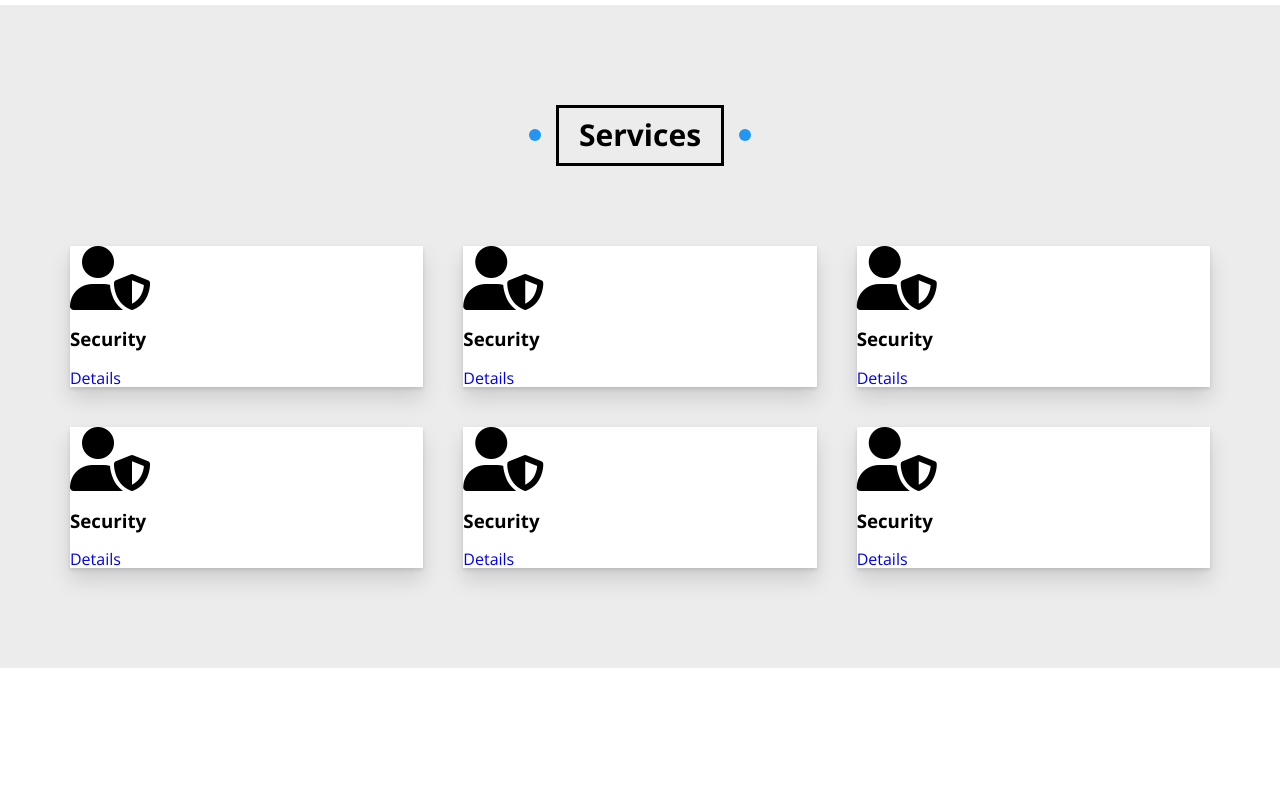
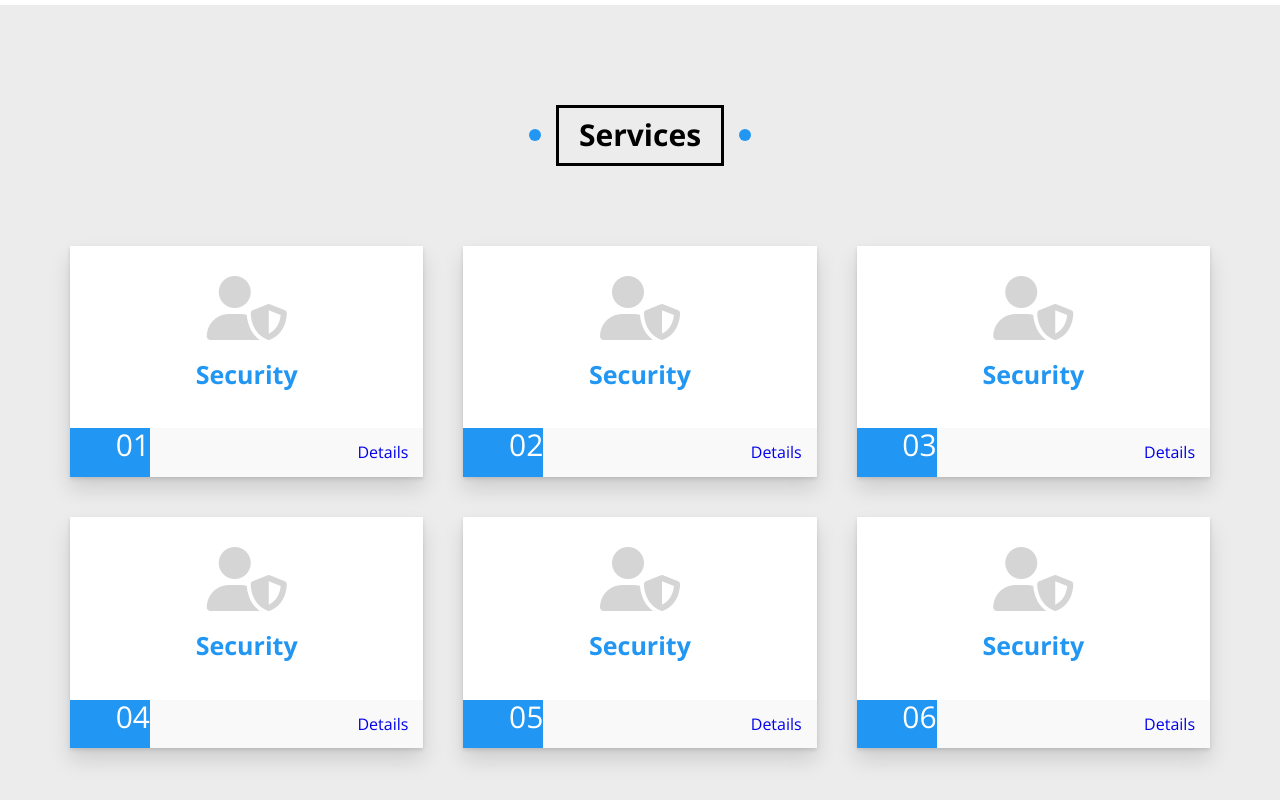
Before and after one commit to Ibra-him-elgharras/Template-42, a plain HTML site: page index.html in a window 1280 px wide. Shown: the part 6616-7416 px from the top of the page. Before the commit the page ends 7284 px from the top, so only its background shows below. Drawn offline with nearby package versions, Linux system fonts and the light colour scheme.

Commit message:
services-3

```diff
--- a/CSS/ibeld.css
+++ b/CSS/ibeld.css
@@ -702,6 +702,47 @@ ul{
     box-shadow: 0 12px 20px 0 rgb(0 0 0 / 13%),
                 0 2px 4px rgb(0 0 0 / 12%);
     counter-increment: services;
+    transition: var(--main-transition);
+    position: relative;
+}
+.services .box:hover{
+    content: '';
+    left: 50%;
+    transform: translateX(-50%);
+    height: 3px;
+    top: -3px;
+    background-color: var(--main-color);
+    position: absolute;
+    width: 0;
+}
+.services .box .info::before{
+    content: '0' counter(services);
+    position: absolute;
+    background-color: var(--main-color);
+    color: white;
+    left: 0;
+    top: 0;
+    height: 100%;
+    width: 80px;
+    font-size: 30px;
+}
+.services .box > i{
+    margin: 30px auto 20px;
+    display: block;
+    text-align: center;
+    color: #d5d5d5;
+}
+.services .box > h3{
+    text-align: center;
+    margin: 20px 0 40px;
+    font-size: 25px;
+    color: var(--main-color);
+}
+.services .box .info{
+    padding: 15px;
+    position: relative;
+    background-color: #f9f9f9;
+    text-align: right;
 }
 /* end services */
 /* start animation */
```
